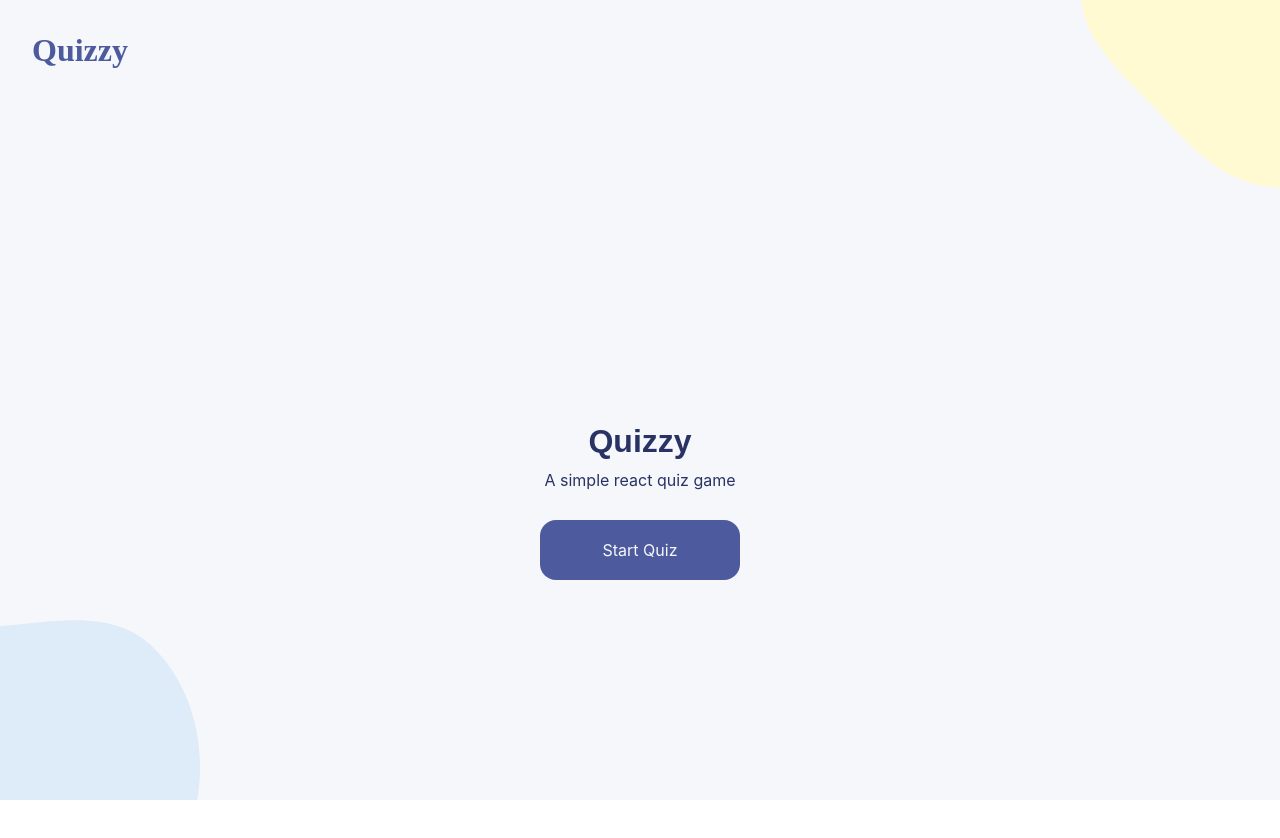
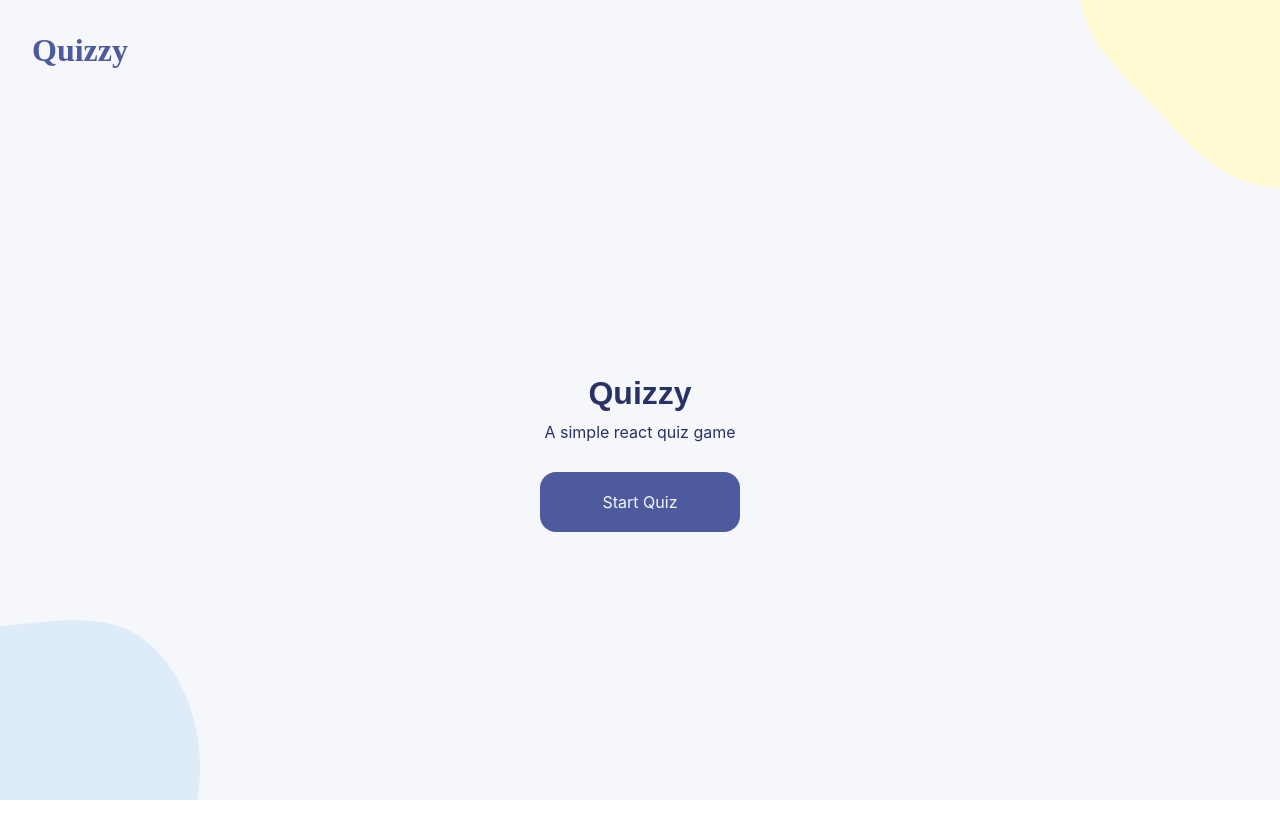
Before and after one commit to JuJu2181/React-Projects, a React (Create React App) app in the folder quiz-app/: page / in a window 1280 px wide. Shown: the top 838 px of the page. After the commit the page ends 805 px from the top, so only its background shows below. Built offline with nearby package versions, Linux system fonts and the light colour scheme.

Commit message:
Refactored logo

```diff
--- a/quiz-app/src/assets/css/index.css
+++ b/quiz-app/src/assets/css/index.css
@@ -45,7 +45,7 @@
   justify-content: center;
   align-items: center;
   flex-direction: column;
-  height: 100vh;
+  height: 88vh;
   position: relative;
 }
 
@@ -139,12 +139,14 @@
   align-items: center;
 }
 
+
 .logo{
   padding: 2rem;
   font-family: cursive;
   font-size: 2rem;
   font-weight: 800;
   cursor: pointer;
+  display: inline-block;
 }
 
 .logo:hover{
--- a/quiz-app/src/components/Navbar.jsx
+++ b/quiz-app/src/components/Navbar.jsx
@@ -1,10 +1,11 @@
-import React from 'react'
+import React from 'react';
+import {Link} from 'react-router-dom';
 
 function Navbar() {
   return (
-    <div>
-      <h2 className='logo'>Quizzy</h2>
-    </div>
+    <Link to='/' className='btn-link'>
+      <p className='logo'>Quizzy</p>
+    </Link>
   )
 }
 
--- a/quiz-app/src/pages/Pages.jsx
+++ b/quiz-app/src/pages/Pages.jsx
@@ -1,5 +1,5 @@
 import React from 'react'
-import { Routes, Route, Link} from "react-router-dom";
+import { Routes, Route, } from "react-router-dom";
 import Home from './Home';
 import Questions from './Questions';
 import TopBlob from "../components/TopBlob";
@@ -10,9 +10,7 @@ function Pages() {
   return (
     <div className="main">
       <TopBlob />
-      <Link to='/' className='btn-link'>
-        <Navbar />
-      </Link>
+      <Navbar />
       <Routes>
           <Route path='/' element={<Home />} />
           <Route path='/questions' element={<Questions/>}/>
```
